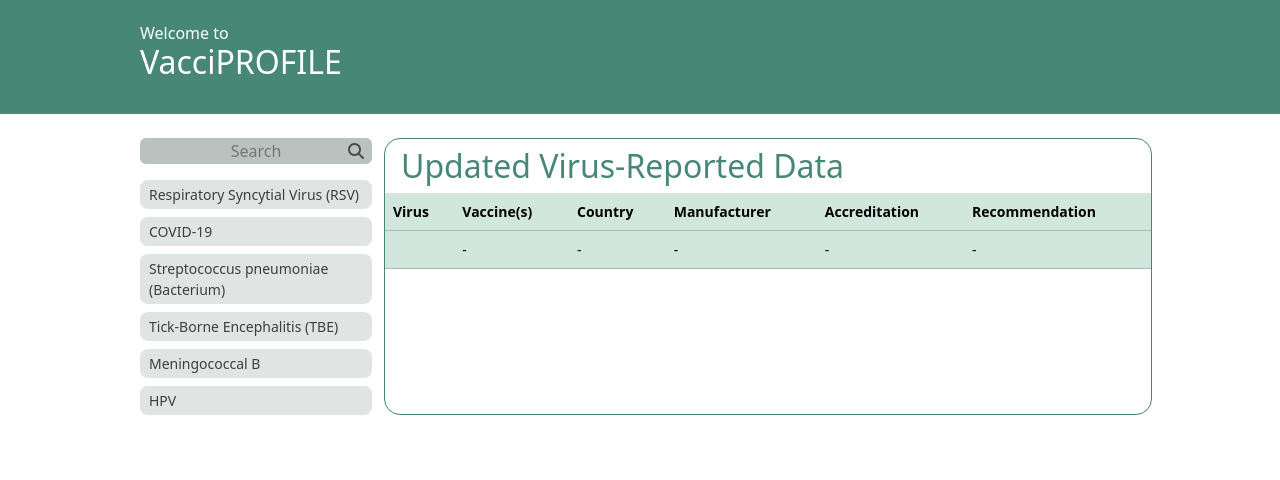
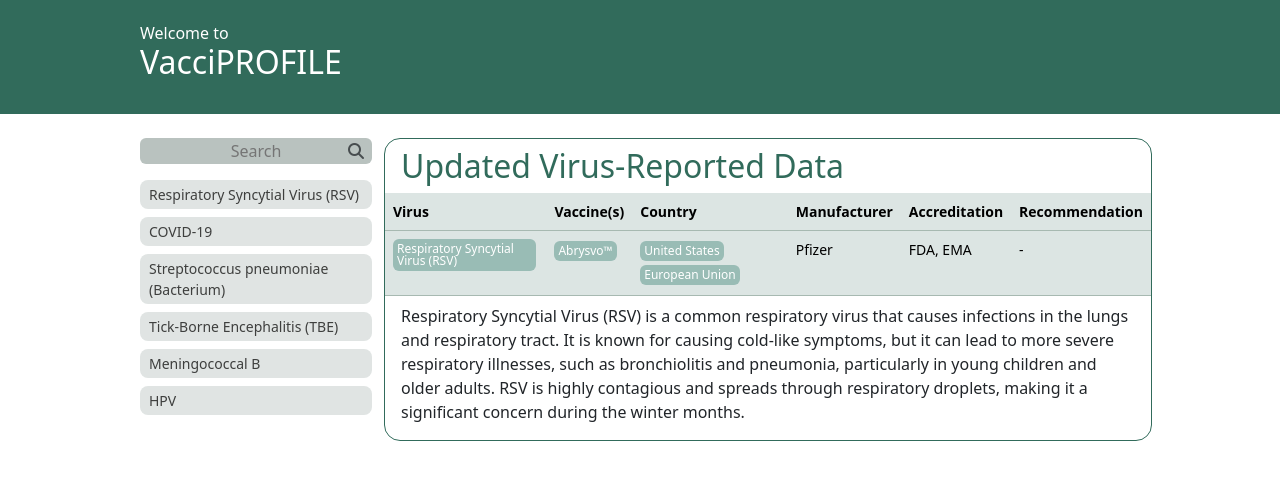
Before and after one commit to gudaedujobs/vacciprofile, a React (Create React App) app in the folder client/: page / in a window 1280 px wide. Shown: the top 480 px of the page. Built offline with nearby package versions, Linux system fonts and the light colour scheme.

Commit message:
Latest working

```diff
--- a/client/src/App.js
+++ b/client/src/App.js
@@ -6,9 +6,9 @@ import vaccines from './assets/data/vaccines.json';
 
 const App = () => {
     // const [selectedManufacturer, setSelectedManufacturer] = useState({});
-    const [selectedVirus, setSelectedVirus] = useState({});
+    const [selectedVirus, setSelectedVirus] = useState(viruses[0]);
     const [selectedVaccine, setSelectedVaccine] = useState({});
-    const [detailsType, setDetailsType] = useState("");
+    const [detailsType, setDetailsType] = useState("Virus");
 
     const handleSearch = keyword => {
         // Handle search logic here
@@ -31,7 +31,7 @@ const App = () => {
 
     const getCountriesForVaccine = vaccineId => {
         const vaccine = getVaccineById(vaccineId);
-        return vaccine && vaccine.country ? vaccine.country.join(', ') : '-';
+        return vaccine.country;
     };
 
     const getAccreditationsForVaccine = vaccineId => {
@@ -49,27 +49,14 @@ const App = () => {
         return vaccine ? vaccine.recommendation : '-';
     };
 
-    const getVaccineNames = vaccinesArray => {
-        if (!vaccinesArray || vaccinesArray.length === 0) return '-';
+    const getVaccineNames = (vaccinesArray) => {
+        if (!vaccinesArray || vaccinesArray.length === 0) return ['-'];
 
-        return vaccinesArray.map((vaccine, index) => {
+        return vaccinesArray.map(vaccine => {
             const vaccineDetail = getVaccineById(vaccine.vaccineId);
-            const isSelected = vaccineDetail && selectedVaccine && vaccineDetail.vaccineId === selectedVaccine.vaccineId;
-
-            return (
-                <React.Fragment key={index}>
-                    <span
-                        className={isSelected ? 'text-decoration-underline' : ''}
-                        onClick={() => handleSelectVaccine(vaccineDetail)}
-                    >
-                        {vaccineDetail ? vaccineDetail.name : '-'}
-                    </span>
-                    {index < vaccinesArray.length - 1 && <span>, </span>}
-                </React.Fragment>
-            );
+            return vaccineDetail ? vaccineDetail.name : '-';
         });
     };
-
 
     return (
         <div className='container'>
@@ -96,7 +83,7 @@ const App = () => {
                     </div>
                     <div className='virus-list mt-3'>
                         {viruses.map((v, i) => (
-                            <div key={i} className='virus-list-item bg-light text-dark rounded-3 py-1 mt-2' onClick={() => handleSelectVirus(v)}>{v.name}</div>
+                            <div key={i} className='sidebar-item bg-light text-dark rounded-3 py-1 mt-2' onClick={() => handleSelectVirus(v)}>{v.name}</div>
                         ))}
                     </div>
                 </div>
@@ -116,9 +103,9 @@ const App = () => {
                             </thead>
                             <tbody>
                                 <tr>
-                                    <td className='hover-highlight'>{selectedVirus.name}</td>
-                                    <td className=''>{getVaccineNames(selectedVirus.vaccines)}</td>
-                                    <td className='hover-highlight'>{selectedVirus.vaccines?.[0]?.vaccineId ? getCountriesForVaccine(selectedVirus.vaccines[0].vaccineId) : '-'}</td>
+                                    <td className='hover-highlight'><span className='pill-unselected badge bg-pale px-1'>{selectedVirus.name}</span></td>
+                                    <td className=''>{getVaccineNames(selectedVirus.vaccines).map((vaccine, index)=><span key={index} className='pill-unselected badge bg-pale px-1'>{vaccine}</span>)}</td>
+                                    <td className='hover-highlight'>{selectedVirus.vaccines?.[0]?.vaccineId ? getCountriesForVaccine(selectedVirus.vaccines[0].vaccineId).map((country, index)=><span key={index} className='pill-unselected badge bg-pale px-1'>{country}</span>) : '-'}</td>
                                     <td className='hover-highlight'>{selectedVirus.vaccines?.[0]?.vaccineId ? getManufacturerForVaccine(selectedVirus.vaccines[0].vaccineId) : '-'}</td>
                                     <td className='hover-highlight'>{selectedVirus.vaccines?.[0]?.vaccineId ? getAccreditationsForVaccine(selectedVirus.vaccines[0].vaccineId) : '-'}</td>
                                     <td className=''>{selectedVirus.vaccines?.[0]?.vaccineId ? getRecommendationForVaccine(selectedVirus.vaccines[0].vaccineId) : '-'}</td>
--- a/client/src/App.scss
+++ b/client/src/App.scss
@@ -21,7 +21,7 @@ a {
     padding: 0 10vw;
 }
 
-  td, th {
+td, th, span {
     word-wrap: break-word;
     overflow-wrap: break-word;
 }
@@ -31,8 +31,24 @@ table {
     margin: 0;
 }
 
-.hover-underline:hover {
-    text-decoration: underline;
+.table-success tbody tr td, .table-success thead tr th {
+    background-color: $tableLight;
+}
+
+.pill-unselected {
+    font-weight: 100;
+    font-size: 12px;
+    display: inline-block;
+    white-space: normal;
+    word-wrap: break-word;
+    width: auto;
+    text-align: left;
+    margin-bottom: 2px;
+    margin-right: 2px;
+}
+
+.pill-unselected:hover {
+    background-color: $paler!important;
 }
 
 .subheading {
@@ -43,13 +59,13 @@ table {
     font-size: 2em;
 }
 
-.virus-list-item {
+.sidebar-item {
     font-size: 14px;
     padding-left: 9px;
     padding-right: 9px;
 }
 
-.virus-list-item:hover {
+.sidebar-item:hover {
     background-color: $darker !important;
     color: white !important;
 }
--- a/client/src/assets/styles/custom.scss
+++ b/client/src/assets/styles/custom.scss
@@ -1,16 +1,20 @@
 @import '~bootstrap/scss/functions';
 @import '~bootstrap/scss/variables';
 
-$primary: rgb(70, 136, 117);
+$primary: rgb(49, 107, 91);
 $secondary: rgb(27, 66, 55);
 $tertiary: rgb(201, 149, 53);
 $light: rgb(224, 228, 227);
 $info: rgb(185, 194, 191);
-$warning: rgb(25, 48, 222);
+$warning: rgb(35, 116, 93);
 $success: rgb(84, 128, 115);
 $danger:rgb(167, 57, 57);
+$tableLight: rgb(220, 229, 227);
 $dark: #3e3f3e;
 $darker: rgb(141, 145, 144);
+$selected: rgb(149, 192, 183);
+$pale: rgb(153, 188, 181);
+$paler: rgb(128, 177, 167);
 
 $theme-colors: (
   "primary": $primary,
@@ -22,7 +26,11 @@ $theme-colors: (
   "info": $info,
   "dark": $dark,
   "light": $light,
-  "darker": $darker
+  "darker": $darker,
+  "selected": $selected,
+  "pale": $pale,
+  "paler": $paler,
+  "table-light": $tableLight
 );
 
 @import '~bootstrap/scss/bootstrap.scss';
```
Also changed, not shown: client/src/assets/data/vaccines.json (+11 -11 lines). Lines whose indentation alone changed are shown as unchanged.
